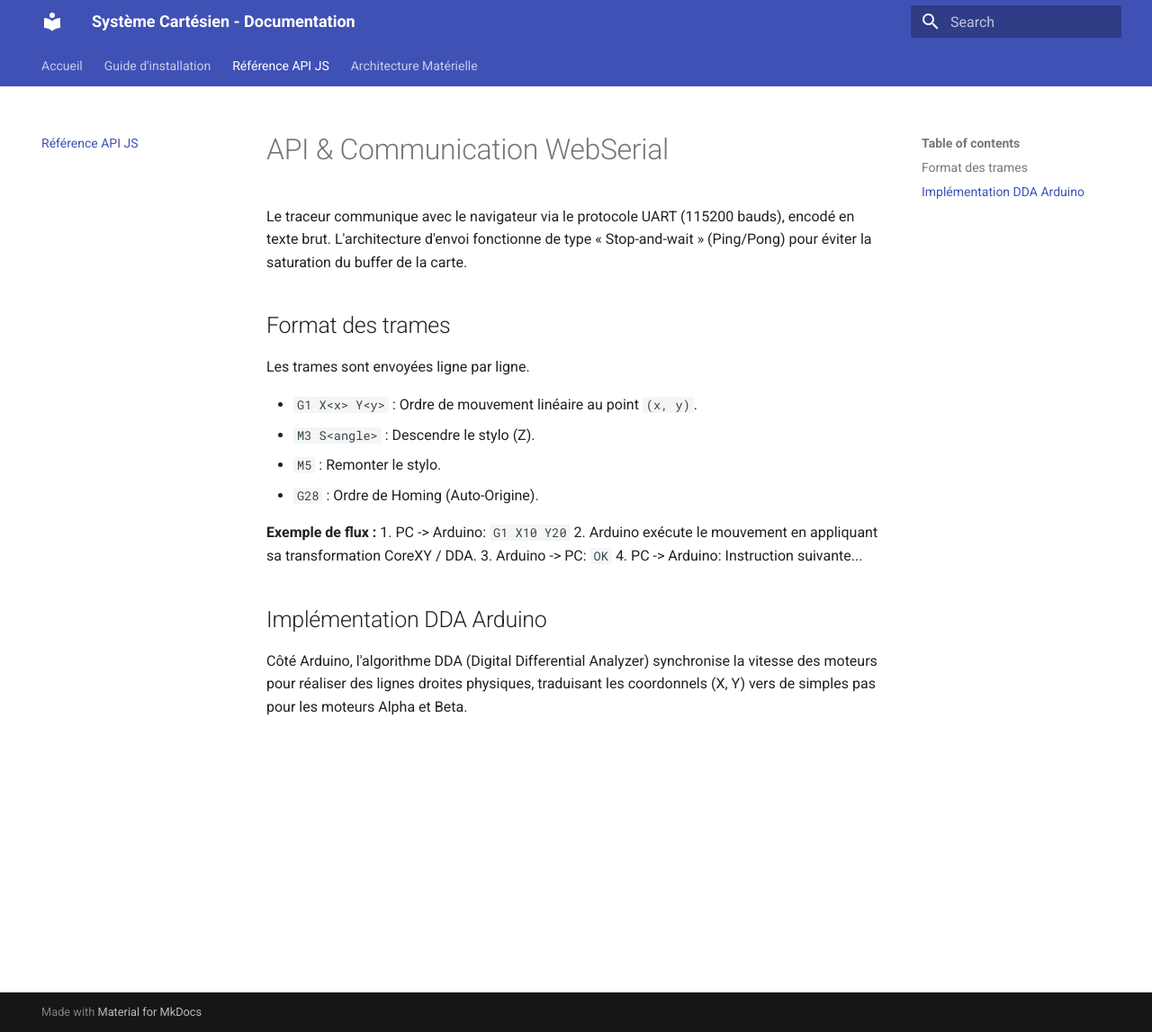
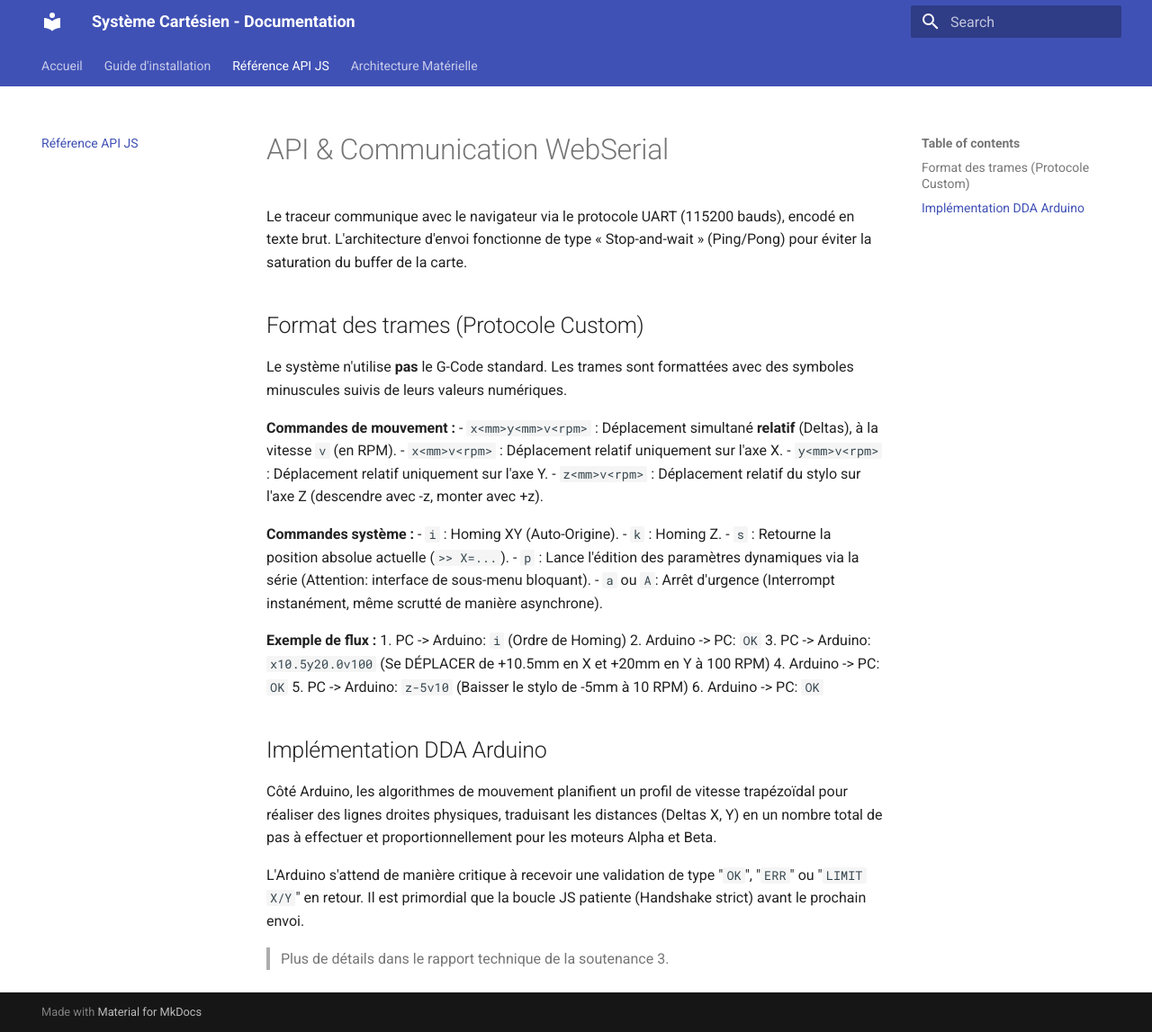
Before and after one commit to Samy-Y/projet2_groupe14, an MkDocs documentation site: the page built from docs/api.md, in a window 1280 px wide and 1147 px high. Shown: the whole window at 90% size. Built offline with MkDocs 1.6.1 and Material for MkDocs 9.7.7, drawn with Linux system fonts in a browser that asks for light colours.

Commit message:
Expérience + MAJ js + Maj docu

```diff
--- a/docs/api.md
+++ b/docs/api.md
@@ -2,20 +2,34 @@
 
 Le traceur communique avec le navigateur via le protocole UART (115200 bauds), encodé en texte brut. L'architecture d'envoi fonctionne de type « Stop-and-wait » (Ping/Pong) pour éviter la saturation du buffer de la carte.
 
-## Format des trames
+## Format des trames (Protocole Custom)
 
-Les trames sont envoyées ligne par ligne.
+Le système n'utilise **pas** le G-Code standard. Les trames sont formattées avec des symboles minuscules suivis de leurs valeurs numériques.
 
-- `G1 X<x> Y<y>` : Ordre de mouvement linéaire au point `(x, y)`.
-- `M3 S<angle>` : Descendre le stylo (Z).
-- `M5` : Remonter le stylo.
-- `G28` : Ordre de Homing (Auto-Origine).
+**Commandes de mouvement :**
+- `x<mm>y<mm>v<rpm>` : Déplacement simultané **relatif** (Deltas), à la vitesse `v` (en RPM).
+- `x<mm>v<rpm>` : Déplacement relatif uniquement sur l'axe X.
+- `y<mm>v<rpm>` : Déplacement relatif uniquement sur l'axe Y.
+- `z<mm>v<rpm>` : Déplacement relatif du stylo sur l'axe Z (descendre avec -z, monter avec +z).
+
+**Commandes système :**
+- `i` : Homing XY (Auto-Origine).
+- `k` : Homing Z.
+- `s` : Retourne la position absolue actuelle (`>> X=...`).
+- `p` : Lance l'édition des paramètres dynamiques via la série (Attention: interface de sous-menu bloquant).
+- `a` ou `A`: Arrêt d'urgence (Interrompt instanément, même scrutté de manière asynchrone).
 
 **Exemple de flux :**
-1. PC -> Arduino: `G1 X10 Y20`
-2. Arduino exécute le mouvement en appliquant sa transformation CoreXY / DDA.
-3. Arduino -> PC: `OK`
-4. PC -> Arduino: Instruction suivante...
+1. PC -> Arduino: `i` (Ordre de Homing)
+2. Arduino -> PC: `OK`
+3. PC -> Arduino: `x10.5y20.0v100` (Se DÉPLACER de +10.5mm en X et +20mm en Y à 100 RPM)
+4. Arduino -> PC: `OK`
+5. PC -> Arduino: `z-5v10` (Baisser le stylo de -5mm à 10 RPM)
+6. Arduino -> PC: `OK`
 
 ## Implémentation DDA Arduino
-Côté Arduino, l'algorithme DDA (Digital Differential Analyzer) synchronise la vitesse des moteurs pour réaliser des lignes droites physiques, traduisant les coordonnels (X, Y) vers de simples pas pour les moteurs Alpha et Beta.
+Côté Arduino, les algorithmes de mouvement planifient un profil de vitesse trapézoïdal pour réaliser des lignes droites physiques, traduisant les distances (Deltas X, Y) en un nombre total de pas à effectuer et proportionnellement pour les moteurs Alpha et Beta.
+
+L'Arduino s'attend de manière critique à recevoir une validation de type "`OK`", "`ERR`" ou "`LIMIT X/Y`" en retour. Il est primordial que la boucle JS patiente (Handshake strict) avant le prochain envoi.
+
+> Plus de détails dans le rapport technique de la soutenance 3.
--- a/index.html
+++ b/index.html
@@ -114,11 +114,12 @@
                             <div class="placement-controls mt-2">
                                 <label>Échelle : <input type="range" id="scale-slider" min="10" max="500" value="100"> <span id="scale-val">100%</span></label>
                                 <div class="form-group">
-                                    <label>Offset X (mm) :</label> <input type="number" id="offset-x" value="0">
+                                    <label>Offset X (mm) :</label> <input type="number" id="offset-x" value="0" step="1">
                                 </div>
                                 <div class="form-group">
-                                    <label>Offset Y (mm) :</label> <input type="number" id="offset-y" value="0">
+                                    <label>Offset Y (mm) :</label> <input type="number" id="offset-y" value="0" step="1">
                                 </div>
+                                <small class="text-muted"><i class="fas fa-mouse-pointer"></i> Astuce: Glissez-déposez l'aperçu pour déplacer le SVG visuellement.</small>
                             </div>
 
                             <div class="canvas-container mt-2" id="preview-wrapper">
```
Also changed, not shown: INSTALL.md (+4 -21 lines), README.md (+1 -1 lines), app.js (+138 -19 lines), docs/architecture.md (+25 -16 lines), docs/index.md (+3 -21 lines), docs/install.md (+26 -1 lines), worker.js (+10 -6 lines), 6 other files.
